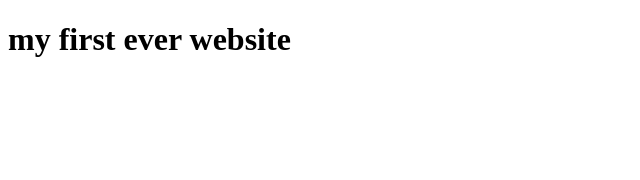
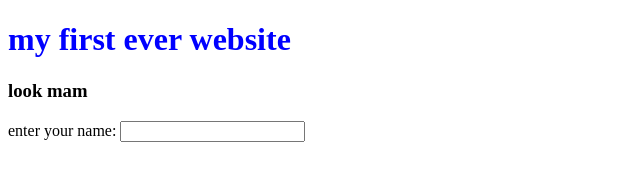
Before and after one commit to msforhad/my-first-website, a plain HTML site: page index.html in a window 1280 px wide. Shown: the whole page, without its empty margins (0-640 px from the left). Drawn offline with Linux system fonts and the light colour scheme.

Commit message:
learned github

```diff
--- a/index.html
+++ b/index.html
@@ -4,8 +4,18 @@
     <meta charset="UTF-8">
     <meta name="viewport" content="width=device-width, initial-scale=1.0">
     <title>Document</title>
+    <style>
+        h1{
+           color: blue;
+        }
+    </style>
 </head>
 <body>
     <h1>my first ever website</h1>
+    <h3>look mam</h3>
+    <div>
+        enter your name:
+        <input type="password" name="" id="">
+    </div>
 </body>
 </html>
```
